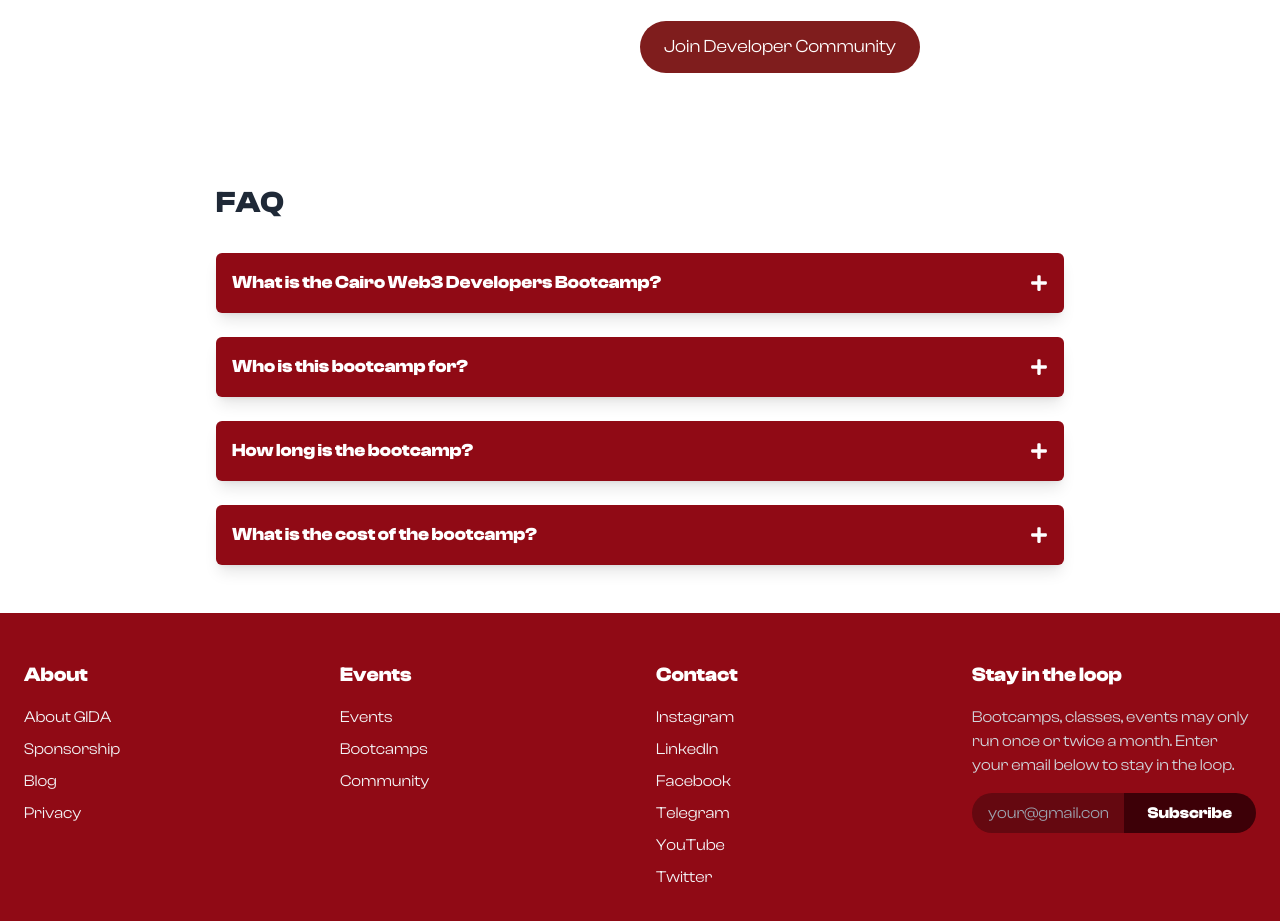
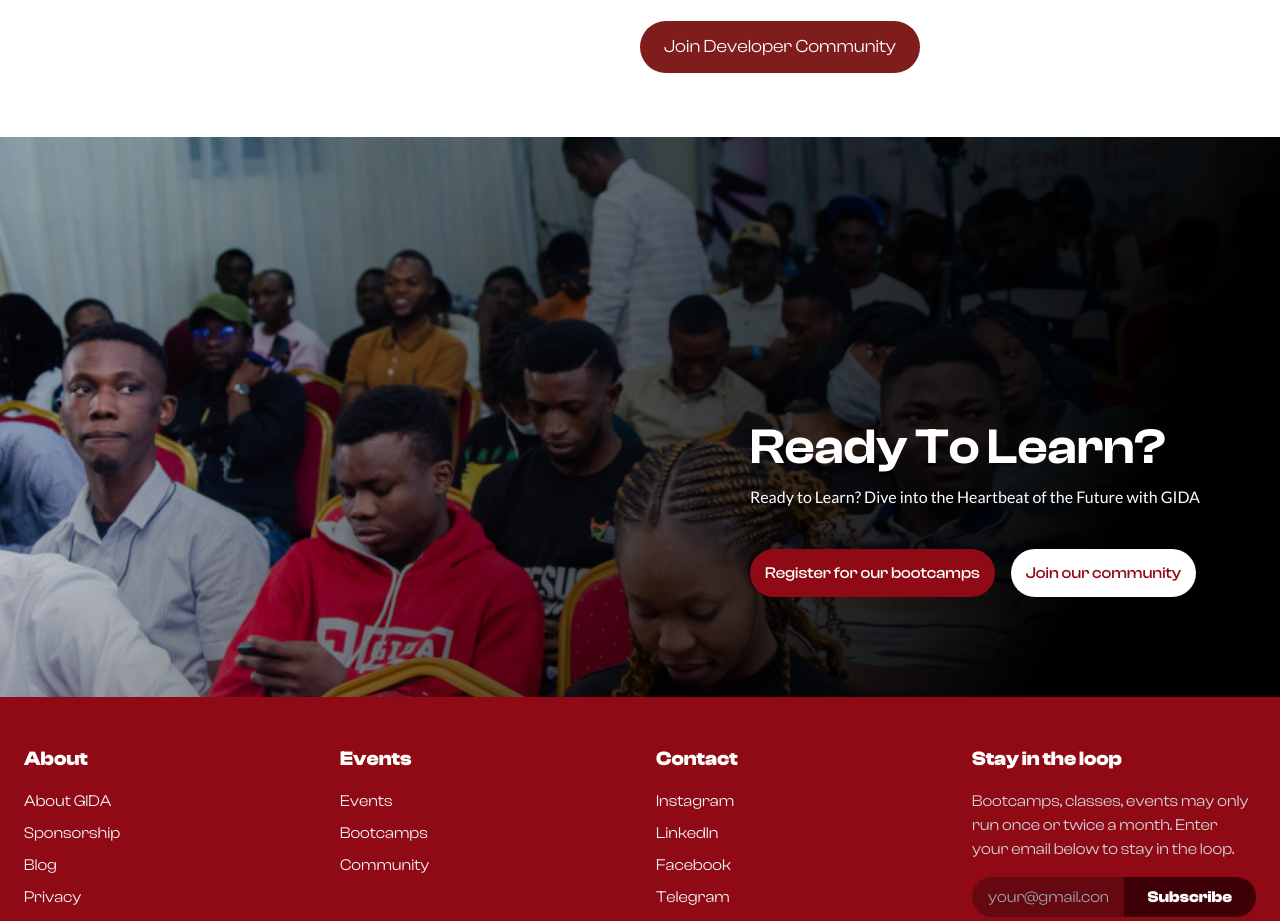
Before and after one commit to wheval/gid, a Next.js app: page / in a window 1280 px wide. Shown: the part 3680-4601 px from the top of the page. Built offline with nearby package versions, Linux system fonts and the light colour scheme; a web font is replaced by a local one.

Commit message:
add ready to learn section

```diff
--- a/app/(homepage)/GidaDeveloperComSection.jsx
+++ b/app/(homepage)/GidaDeveloperComSection.jsx
@@ -1,5 +1,4 @@
 import NavLink from '@/components/NavLink'
-import React from 'react'
 
 const GidaDeveloperComSection = () => {
   return (
--- a/app/(homepage)/HeroSection.jsx
+++ b/app/(homepage)/HeroSection.jsx
@@ -1,5 +1,4 @@
 import Image from 'next/image'
-import React from 'react'
 
 const HeroSection = () => {
 return (
--- a/app/(homepage)/JoinCommunity.jsx
+++ b/app/(homepage)/JoinCommunity.jsx
@@ -1,4 +1,3 @@
-import React from 'react'
 
 const JoinCommunity = () => {
   return (
--- /dev/null
+++ b/app/(homepage)/ReadyToLearn.jsx
@@ -0,0 +1,19 @@
+
+const ReadyToLearn = () => {
+  return (
+    <div className="h-[70vh] bg-[url('/assets/ready_to_learn.png')] bg-cover p-20 xl:pb-[100px] bg-center">
+      <div className="h-full flex items-end justify-end text-white max-w-screen-2xl mx-auto">
+        <div className=" flex flex-col">
+          <p className='text-[3.125rem] font-semibold'>Ready To Learn?</p>
+          <p className='font-lato'>Ready to Learn? Dive into the Heartbeat of the Future with GIDA</p>
+          <div className='flex gap-4 mt-10'>
+            <button className="bg-[#900A15] hover:bg-[#a20b17] font-medium text-white px-[15px] py-[12px] rounded-full">Register for our bootcamps</button>
+            <button className="bg-white hover:bg-[#ddd] text-primary font-medium px-[15px] py-[12px] rounded-full">Join our community</button>
+            </div>
+        </div>
+      </div>
+    </div>
+    )
+}
+
+export default ReadyToLearn
--- a/app/(homepage)/Supporters.jsx
+++ b/app/(homepage)/Supporters.jsx
@@ -1,5 +1,4 @@
 import Image from 'next/image'
-import React from 'react'
 
 const Supporters = () => {
   return (
--- a/app/(homepage)/WhoAreWe.jsx
+++ b/app/(homepage)/WhoAreWe.jsx
@@ -1,5 +1,4 @@
 import Image from 'next/image'
-import React from 'react'
 
 const WhoAreWe = () => {
 return (
--- a/app/(homepage)/WhyWeDifferent.jsx
+++ b/app/(homepage)/WhyWeDifferent.jsx
@@ -1,4 +1,3 @@
-import React from 'react'
 
 const WhyWeDifferent = () => {
   return (
--- a/app/page.js
+++ b/app/page.js
@@ -6,6 +6,7 @@ import WhyWeDifferent from "./(homepage)/WhyWeDifferent";
 import JoinCommunity from "./(homepage)/JoinCommunity";
 import HeroSection from "./(homepage)/HeroSection";
 import GidaDeveloperComSection from "./(homepage)/GidaDeveloperComSection";
+import ReadyToLearn from "./(homepage)/ReadyToLearn";
 
 export default function Home() {
   return (
@@ -16,7 +17,7 @@ export default function Home() {
         <WhyWeDifferent/>
         <JoinCommunity />
         <GidaDeveloperComSection />
-        <FAQ/>
+        <ReadyToLearn />
         <Footer/>
     </div>
   );
```
Also changed, not shown: public/assets/ready_to_learn.png (added).
